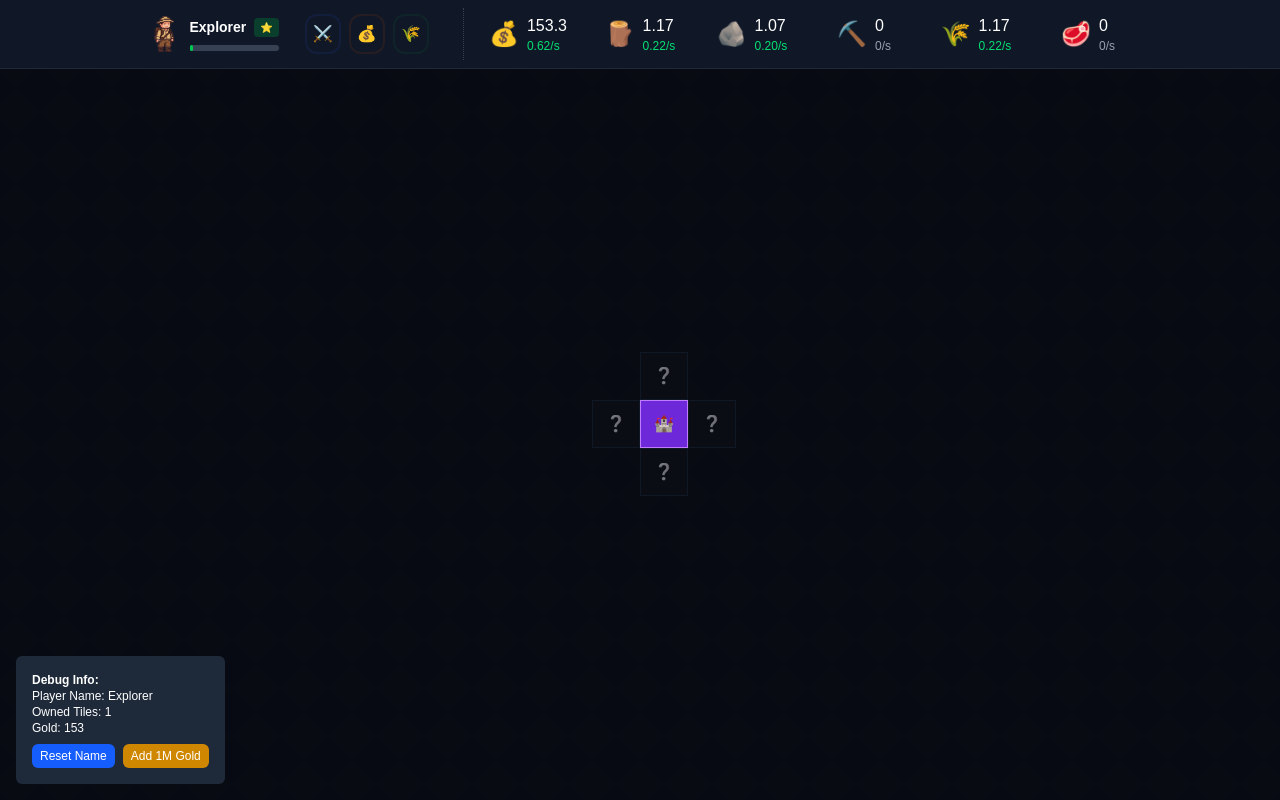
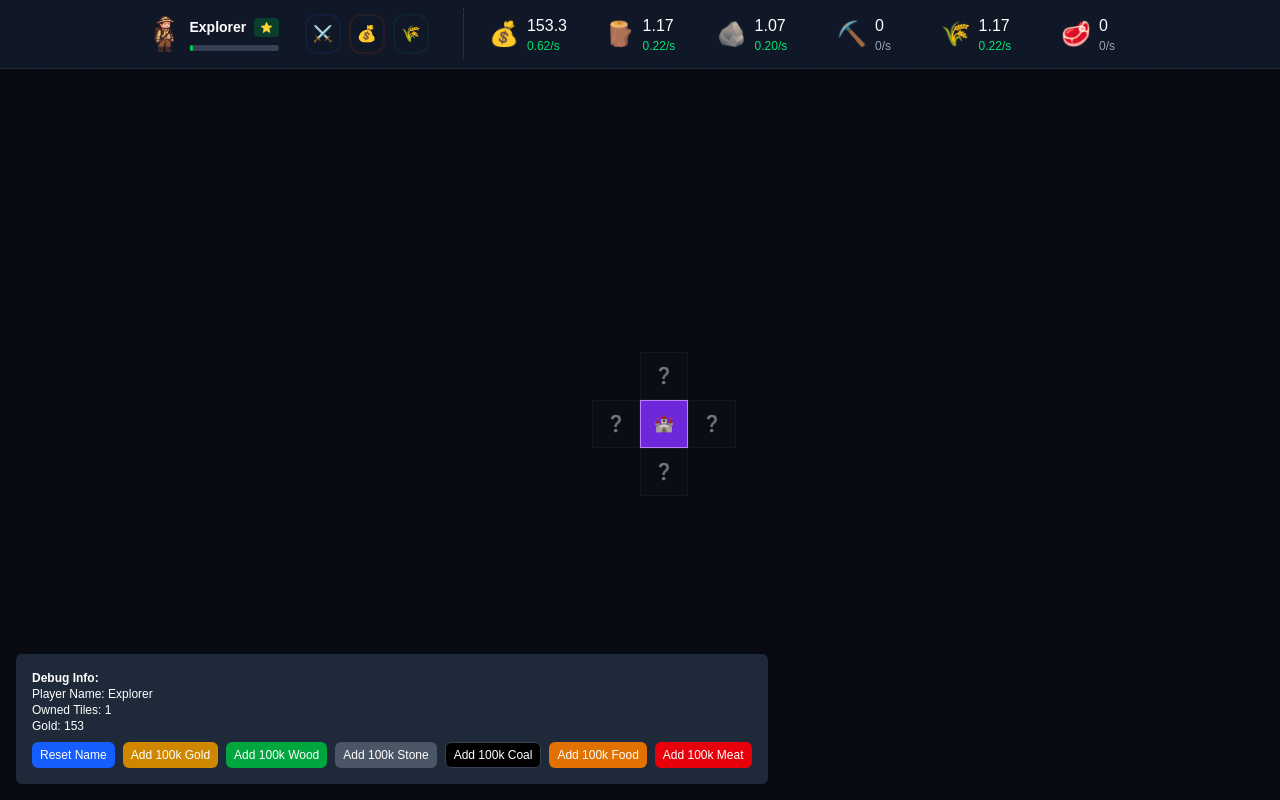
Before and after one commit to Aetherr-Agency/idlarz, a Next.js app: page / in a window 1280 px wide. Built offline with nearby package versions, Linux system fonts and the light colour scheme.

Commit message:
Update debugger

```diff
--- a/src/components/game/GameDebug.tsx
+++ b/src/components/game/GameDebug.tsx
@@ -28,7 +28,27 @@ const GameDebug: React.FC = () => {
 	};
 
 	const handleAddGold = () => {
-		addResources({ gold: 1000000 });
+		addResources({ gold: 100000 });
+	};
+
+	const handleAddWood = () => {
+		addResources({ wood: 100000 });
+	};
+
+	const handleAddStone = () => {
+		addResources({ stone: 100000 });
+	};
+
+	const handleAddCoal = () => {
+		addResources({ coal: 100000 });
+	};
+
+	const handleAddFood = () => {
+		addResources({ food: 100000 });
+	};
+
+	const handleAddMeat = () => {
+		addResources({ meat: 100000 });
 	};
 
 	if (process.env.NODE_ENV !== 'development') return null;
@@ -50,7 +70,32 @@ const GameDebug: React.FC = () => {
 				<button
 					onClick={handleAddGold}
 					className='bg-yellow-600 hover:bg-yellow-700 text-white px-2 py-1 rounded-md text-xs'>
-					Add 1M Gold
+					Add 100k Gold
+				</button>
+				<button
+					onClick={handleAddWood}
+					className='bg-green-600 hover:bg-green-700 text-white px-2 py-1 rounded-md text-xs'>
+					Add 100k Wood
+				</button>
+				<button
+					onClick={handleAddStone}
+					className='bg-gray-600 hover:bg-gray-700 text-white px-2 py-1 rounded-md text-xs'>
+					Add 100k Stone
+				</button>
+				<button
+					onClick={handleAddCoal}
+					className='bg-black hover:bg-gray-900 text-white px-2 py-1 rounded-md text-xs border border-gray-700'>
+					Add 100k Coal
+				</button>
+				<button
+					onClick={handleAddFood}
+					className='bg-amber-600 hover:bg-amber-700 text-white px-2 py-1 rounded-md text-xs'>
+					Add 100k Food
+				</button>
+				<button
+					onClick={handleAddMeat}
+					className='bg-red-600 hover:bg-red-700 text-white px-2 py-1 rounded-md text-xs'>
+					Add 100k Meat
 				</button>
 			</div>
 		</div>
```
